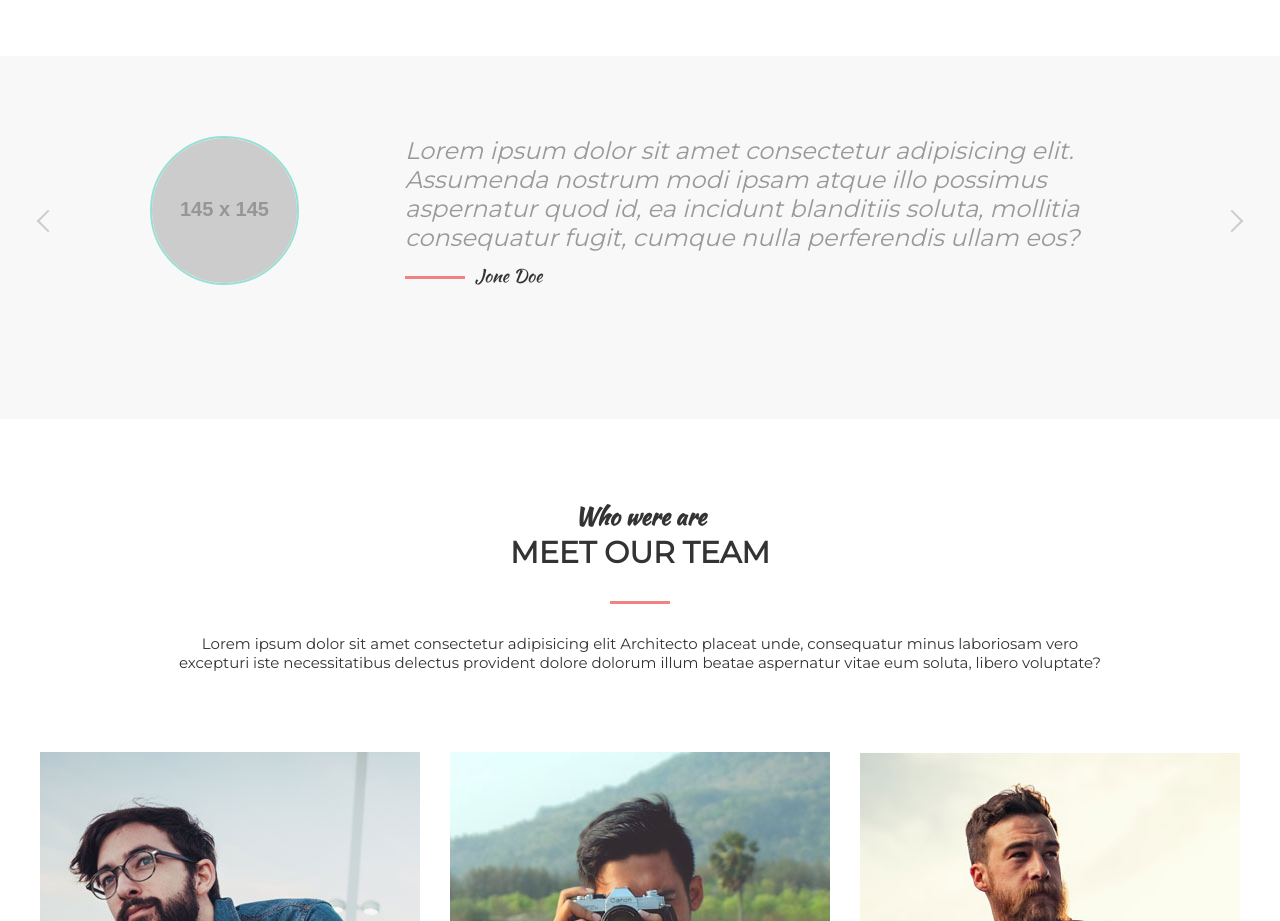
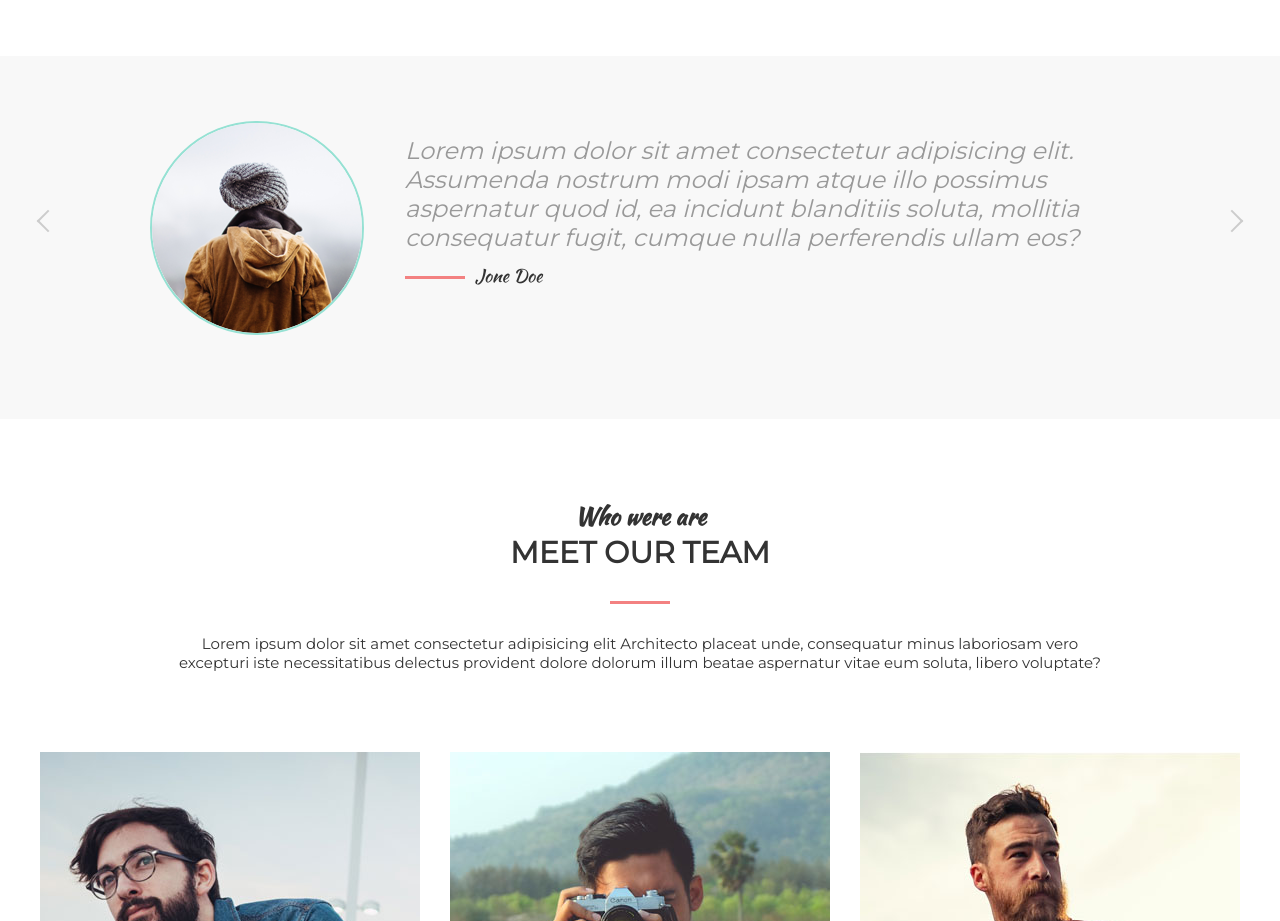
Before and after one commit to AelitaJva/Mogo, a plain HTML site: page index.html in a window 1280 px wide. Shown: the part 3800-4721 px from the top of the page. Drawn offline with Linux system fonts and the light colour scheme; placeholder pictures from the web are drawn by us.

Commit message:
fixed review part

```diff
--- a/Aelita/css/style.css
+++ b/Aelita/css/style.css
@@ -470,7 +470,7 @@ hr {
 
 .reviews__img {
   position: absolute;
-  top: 0;
+  top: -15px;
   left: 0;
   z-index: 1;
 
--- a/index.html
+++ b/index.html
@@ -309,7 +309,7 @@
 					<div class="reviews__item">
 						<img
 							class="reviews__img"
-							src="https://via.placeholder.com/145"
+							src="./Aelita/img/avatar.png"
 							alt="" />
 						<div class="reviews__text">
 							Lorem ipsum dolor sit amet consectetur adipisicing elit. Assumenda
```
